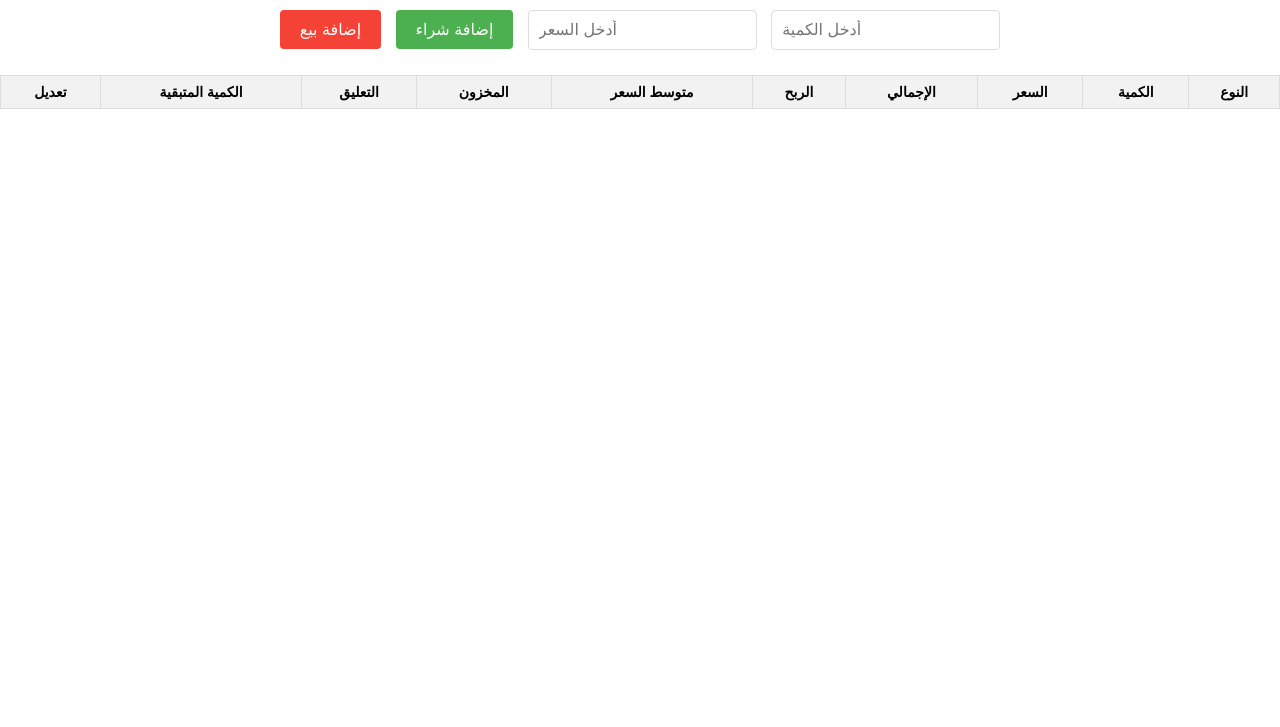
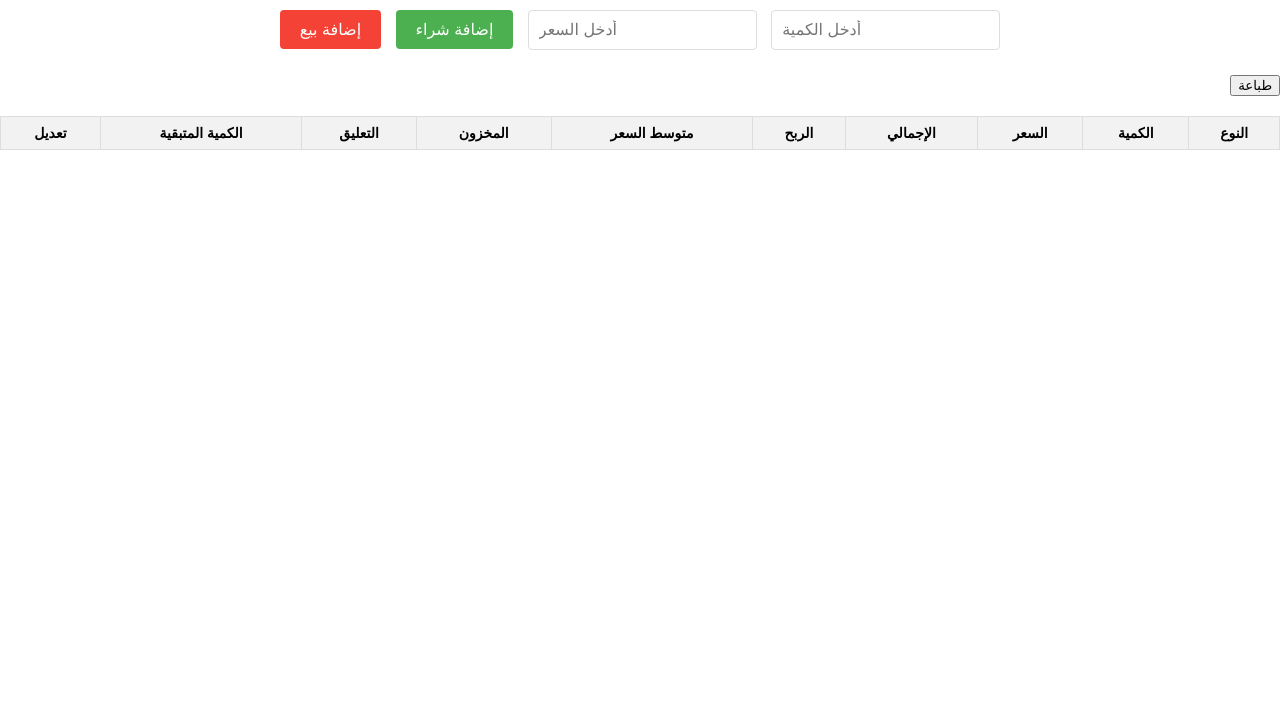
Before and after one commit to hsngs14/FifoStockOneProduct, a plain HTML site: page index.html in a window 1280 px wide. Shown: the part 73-800 px from the top of the page. Drawn offline with Linux system fonts and the light colour scheme.

Commit message:
Add files via upload

```diff
--- a/index.html
+++ b/index.html
@@ -14,6 +14,7 @@
         <button type="button" id="add-purchase">إضافة شراء</button>
         <button type="button" id="add-sale">إضافة بيع</button>
     </form>
+    <button id="print-button">طباعة</button> <!-- Add this button -->
     <table id="inventory-table">
         <thead>
             <tr>
--- a/script.js
+++ b/script.js
@@ -1,5 +1,3 @@
-// script.js
-
 let transactions = [];
 let purchases = [];
 let purchaseTrack = {}; // Track remaining quantities for each purchase
```
